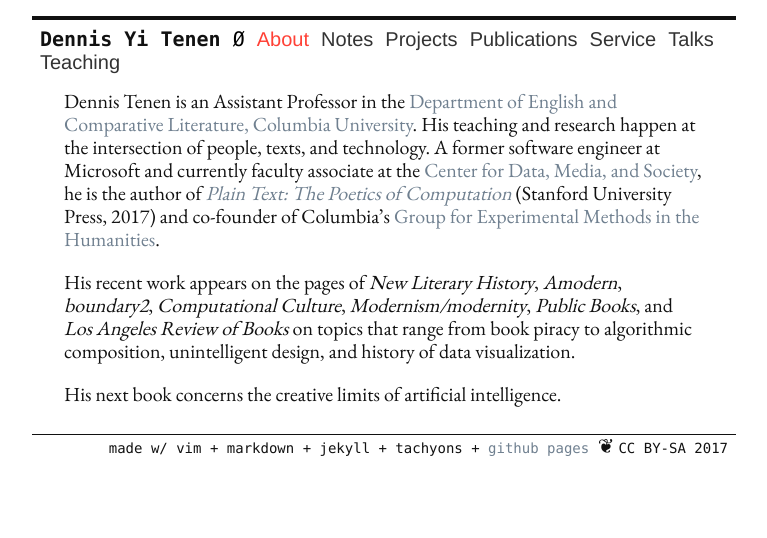
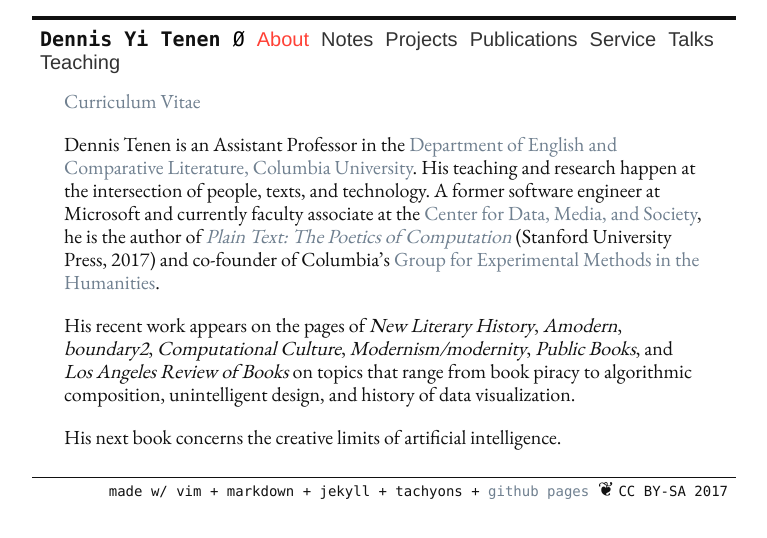
Before and after one commit to denten/denten.github.io, a Jekyll site: the page built from _pages/about.md, in a window 1280 px wide. Shown: the top 538 px of the page, without its empty margins (256-1023 px from the left). Built offline with Jekyll 4.4.1, drawn with Linux system fonts in a browser that asks for light colours; nearby versions of some CDN libraries; library files that are not in the unit come from our copies.

Commit message:
update the about page with CV

```diff
--- a/_pages/about.md
+++ b/_pages/about.md
@@ -3,6 +3,8 @@
 permalink: /about/
 title: "about"
 ---
+
+[Curriculum Vitae](https://github.com/denten/denten.github.io/raw/master/_includes/CV/imprints/denten-CV.pdf)
 
 Dennis Tenen is an Assistant Professor in the [Department of English and
 Comparative Literature, Columbia University][1]. His teaching and research
```
